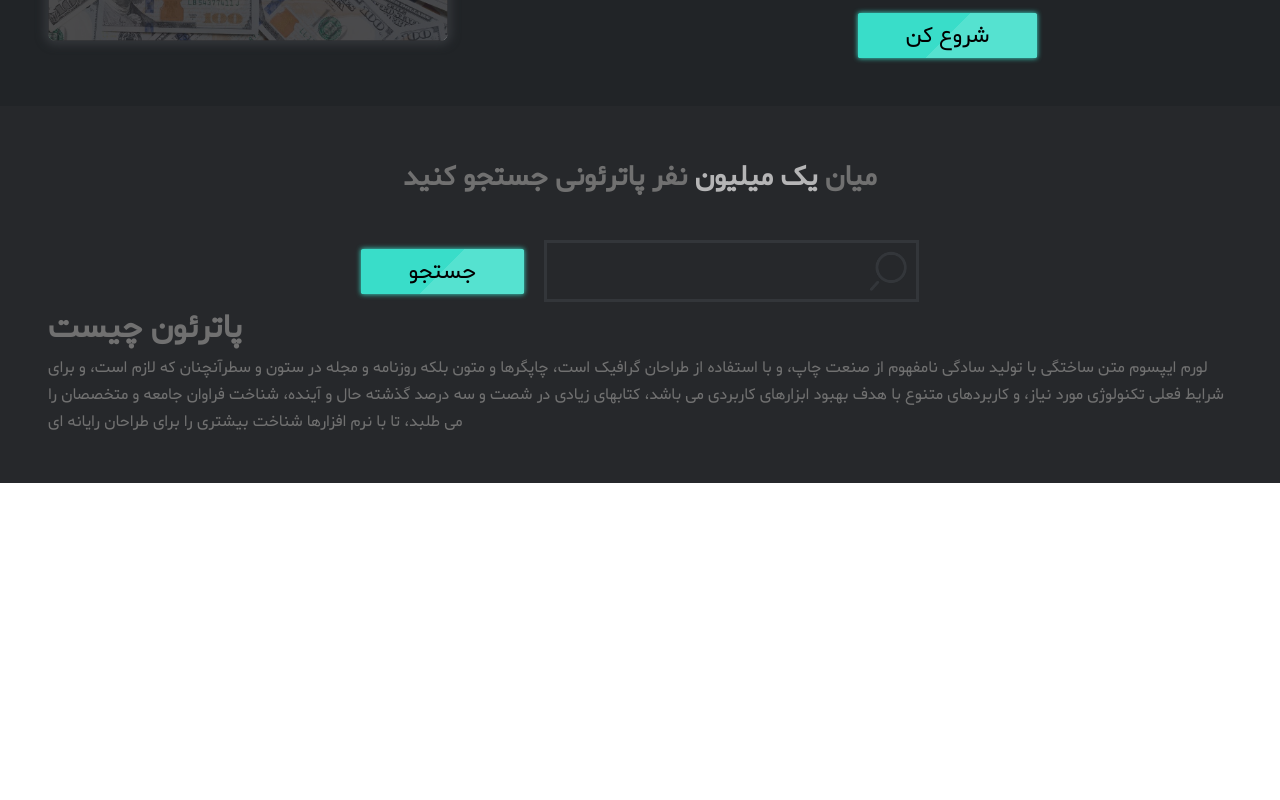
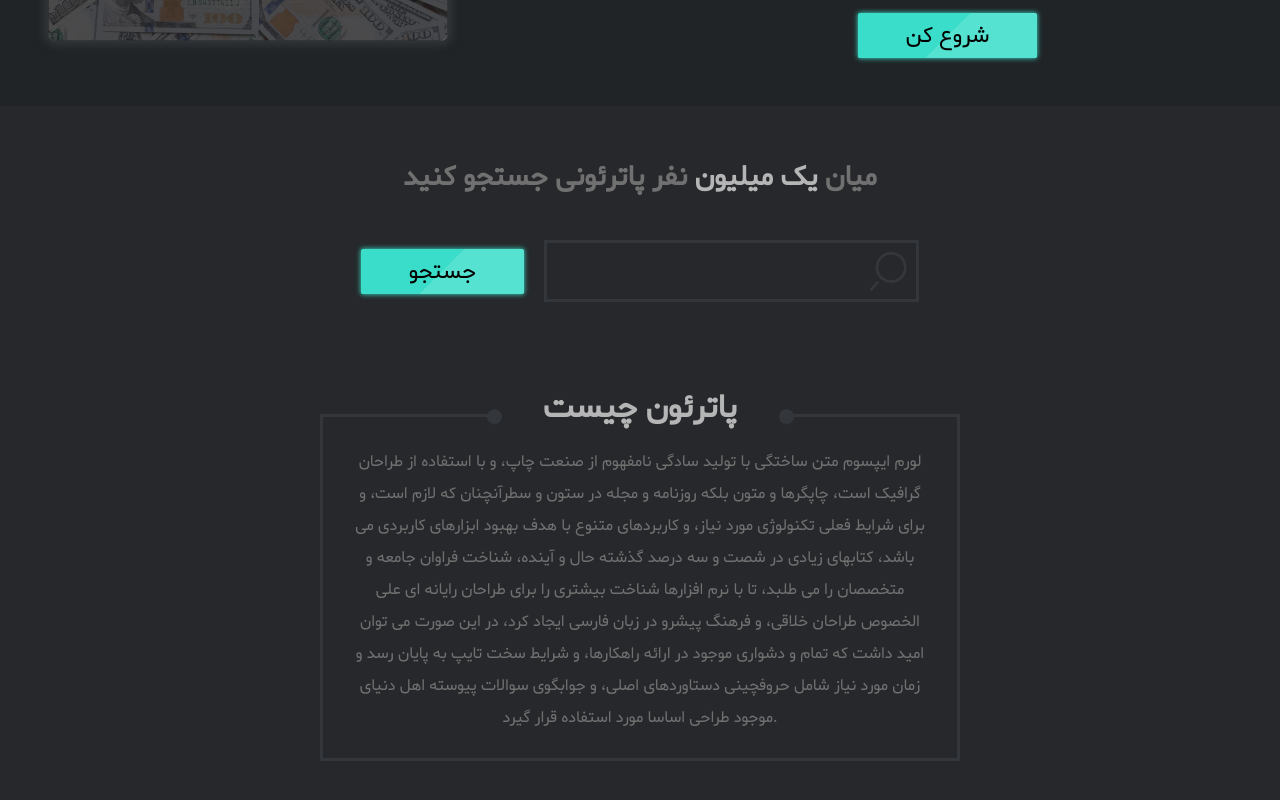
Before and after one commit to kolako54/patreon, a React (Create React App) app in the folder client/: page / in a window 1280 px wide. Shown: the part 338-1138 px from the top of the page. Before the commit the page ends 821 px from the top, so only its background shows below. Built offline with nearby package versions, Linux system fonts and the light colour scheme.

Commit message:
feat: add about-patreon piece ✨

```diff
--- a/client/src/pages/Landing/Landing.jsx
+++ b/client/src/pages/Landing/Landing.jsx
@@ -37,14 +37,19 @@
         </form>
         <div className={classes['about-patreon']}>
           <h1 className={classes['about-patreon__heading']}>پاترئون چیست</h1>
-          <p>
+          <p className={classes['about-patreon__text']}>
             لورم ایپسوم متن ساختگی با تولید سادگی نامفهوم از صنعت چاپ، و با
             استفاده از طراحان گرافیک است، چاپگرها و متون بلکه روزنامه و مجله در
             ستون و سطرآنچنان که لازم است، و برای شرایط فعلی تکنولوژی مورد نیاز،
             و کاربردهای متنوع با هدف بهبود ابزارهای کاربردی می باشد، کتابهای
             زیادی در شصت و سه درصد گذشته حال و آینده، شناخت فراوان جامعه و
             متخصصان را می طلبد، تا با نرم افزارها شناخت بیشتری را برای طراحان
-            رایانه ای
+            رایانه ای علی الخصوص طراحان خلاقی، و فرهنگ پیشرو در زبان فارسی ایجاد
+            کرد، در این صورت می توان امید داشت که تمام و دشواری موجود در ارائه
+            راهکارها، و شرایط سخت تایپ به پایان رسد و زمان مورد نیاز شامل
+            حروفچینی دستاوردهای اصلی، و جوابگوی سوالات پیوسته اهل دنیای موجود
+            طراحی اساسا مورد استفاده قرار گیرد.
+            <i className={classes['pseudo-element']} />
           </p>
         </div>
       </section>
--- a/client/src/pages/Landing/Landing.module.css
+++ b/client/src/pages/Landing/Landing.module.css
@@ -108,7 +108,70 @@
 }
 
 .about-patreon {
+  position: relative;
+  margin: 0 17rem;
+  margin-top: 5rem;
+  display: flex;
+  flex-direction: column;
+  justify-content: center;
+  align-items: center;
 }
 .about-patreon__heading {
+  position: absolute;
+  top: 0;
+  color: var(--primary-lightest);
   font-size: 2em;
 }
+.about-patreon__text {
+  position: relative;
+  border: 0.2rem solid var(--primary-main);
+  border-top: none;
+  line-height: 2rem;
+  text-align: center;
+  padding: 1.5rem;
+  padding-top: 2rem;
+  margin-top: 2rem;
+}
+
+.about-patreon__text::before {
+  content: '';
+  position: absolute;
+  text-align: right;
+  top: 0;
+  left: 0;
+  width: 27%;
+  border-top: 0.2rem solid var(--primary-main);
+}
+
+.about-patreon__text::after {
+  content: '';
+  position: absolute;
+  text-align: right;
+  top: 0;
+  right: 0;
+  width: 27%;
+  border-top: 0.2rem solid var(--primary-main);
+}
+
+.pseudo-element {
+  top: 0;
+  left: 0;
+  position: absolute;
+  width: 100%;
+  height: 100%;
+}
+
+.pseudo-element::before {
+  content: url('../../assets/icons/dotPrimaryMain.png');
+  position: absolute;
+  left: 25%;
+  top: -0.2rem;
+  transform: translateY(-25%) scale(0.6);
+}
+.pseudo-element::after {
+  content: url('../../assets/icons/dotPrimaryMain.png');
+  position: absolute;
+  right: 25%;
+  top: -0.2rem;
+  transform: translateY(-25%) scale(0.6);
+}
```
